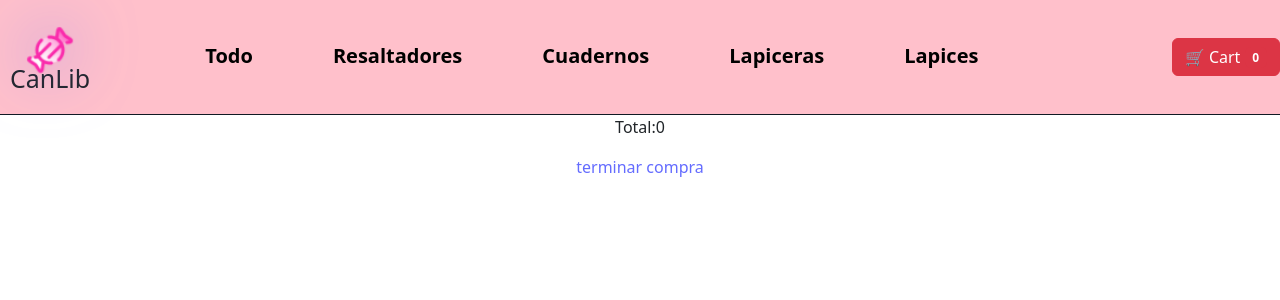
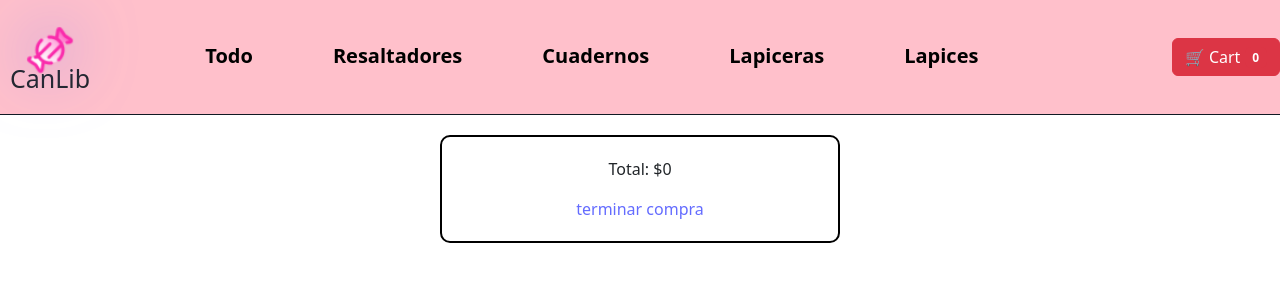
Before and after one commit to florenciasolano8/react-entrega, a React (Vite) app: page /cart in a window 1280 px wide. Shown: the top 300 px of the page. Built offline with nearby package versions, Linux system fonts and the light colour scheme.

Commit message:
detalles de la compra

```diff
--- a/src/components/CartContainer.jsx
+++ b/src/components/CartContainer.jsx
@@ -1,17 +1,18 @@
 import { useCartContext } from "../context/cartContext"
 import { Link } from "react-router-dom"
+import "./cartContainer.css"
+
 
 function CartContainer() {
   const { cart, getTotal, removeFromCart } = useCartContext()
   getTotal()
   return (
-    <div>
-      <p>Total:{getTotal()}</p>
+    <div className="detalles-compra">
+      <p>Total: ${getTotal()}</p>
       {cart.map((prod) => (
-        <div key={prod.id}>
+        <div key={prod.id} className="carrito-item">
           <p>{prod.name} - Cantidad: {prod.quantity}</p>
-
-        <button onClick={() => removeFromCart(prod.id)}>❌</button>
+        <button className="borrar-boton" onClick={() => removeFromCart(prod.id)}>x</button>
         </div>
       ))}
       <Link to="/checkout">terminar compra</Link>
--- a/src/components/ItemDetail/ItemDetail.jsx
+++ b/src/components/ItemDetail/ItemDetail.jsx
@@ -1,12 +1,13 @@
 /* eslint-disable react/prop-types */
 import ItemCount from "../ItemCount/ItemCount"
+import "./itemDetail.css"
+
 
 function ItemDetail({ detail }) {
   return (
-    <div>
-      <p>{detail?.name}</p>
-      <p>{detail?.price}</p>
+    <div className="detalles-producto">
       <p>{detail?.description}</p>
+      <p>${detail?.price}</p>
       <ItemCount prod={detail} />
     </div>
   )
--- /dev/null
+++ b/src/components/ItemDetail/itemDetail.css
@@ -0,0 +1,10 @@
+.detalles-producto{
+    margin-top:20px;
+    border: 2px solid black;
+    padding: 20px;
+    border-radius: 10px;
+    max-width: 400px;
+    width: 100%;
+    margin-left: auto;
+    margin-right: auto;
+}
--- a/src/components/NavBar/navBar.css
+++ b/src/components/NavBar/navBar.css
@@ -8,7 +8,15 @@
   display: flex;
   flex-direction: column;
   margin: 0;
+  min-height: 100vh;
 }
+#root {
+  padding: 0 0 50px 0;
+  margin: 0;
+  width: 100%;
+  min-height: 100vh;
+}
+
 .header {
   display: flex;
   justify-content: space-between;
--- /dev/null
+++ b/src/components/cartContainer.css
@@ -0,0 +1,30 @@
+.detalles-compra{
+    margin-top:20px;
+    border: 2px solid black;
+    padding: 20px;
+    border-radius: 10px;
+    max-width: 400px;
+    width: 100%;
+    margin-left: auto;
+    margin-right: auto;
+}
+
+.carrito-item{
+    display: flex;
+    justify-content: space-between; /* Para separar el contenido y el botón */
+    align-items: center; /* Alinea el botón verticalmente al centro */
+    margin-bottom: 10px;
+    border-bottom: 1px solid #ccc;
+    padding-bottom: 10px;
+}
+.borrar-boton{
+    background-color: red;
+    margin-top: -20px;
+    color: white;
+    border: none;
+    padding: 2px 10px;
+    cursor: pointer;
+    font-size: 18px;
+    border-radius: 50%;
+    transition: background-color 0.3s ease;
+}
```
